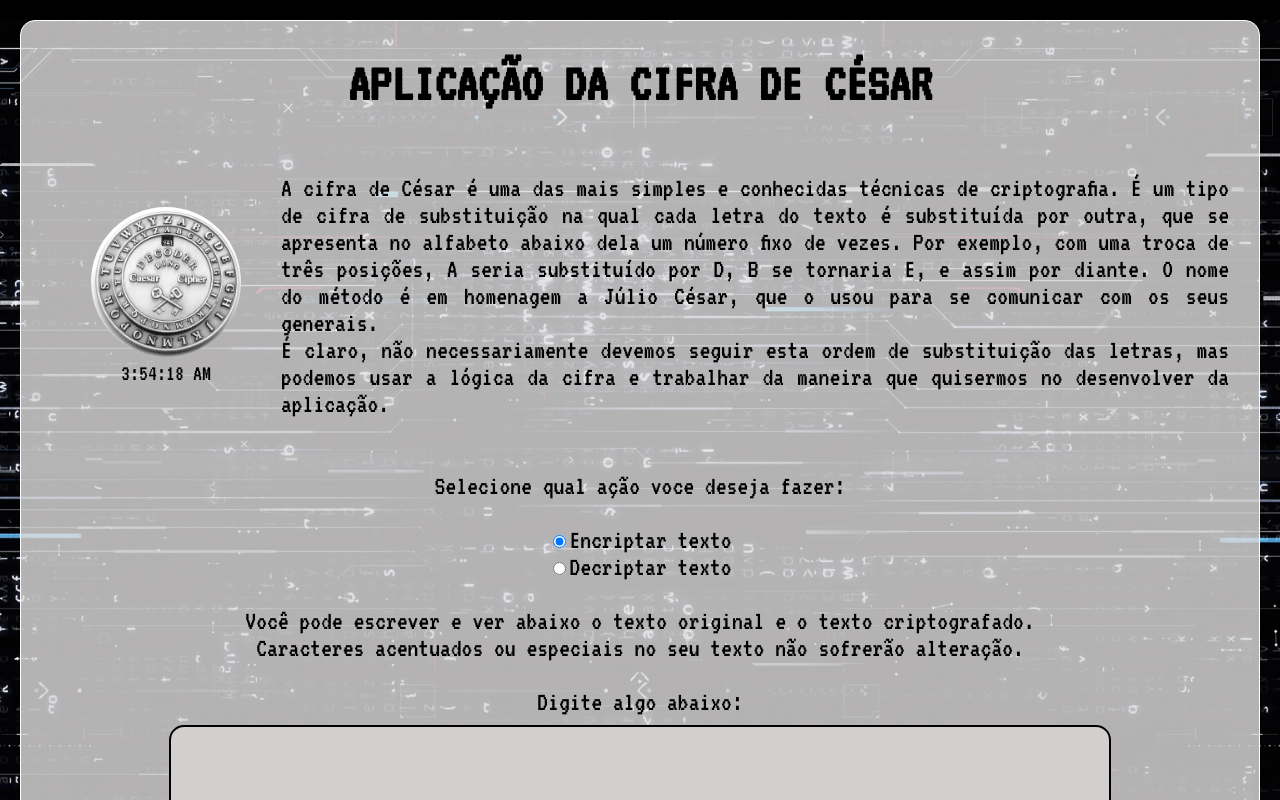
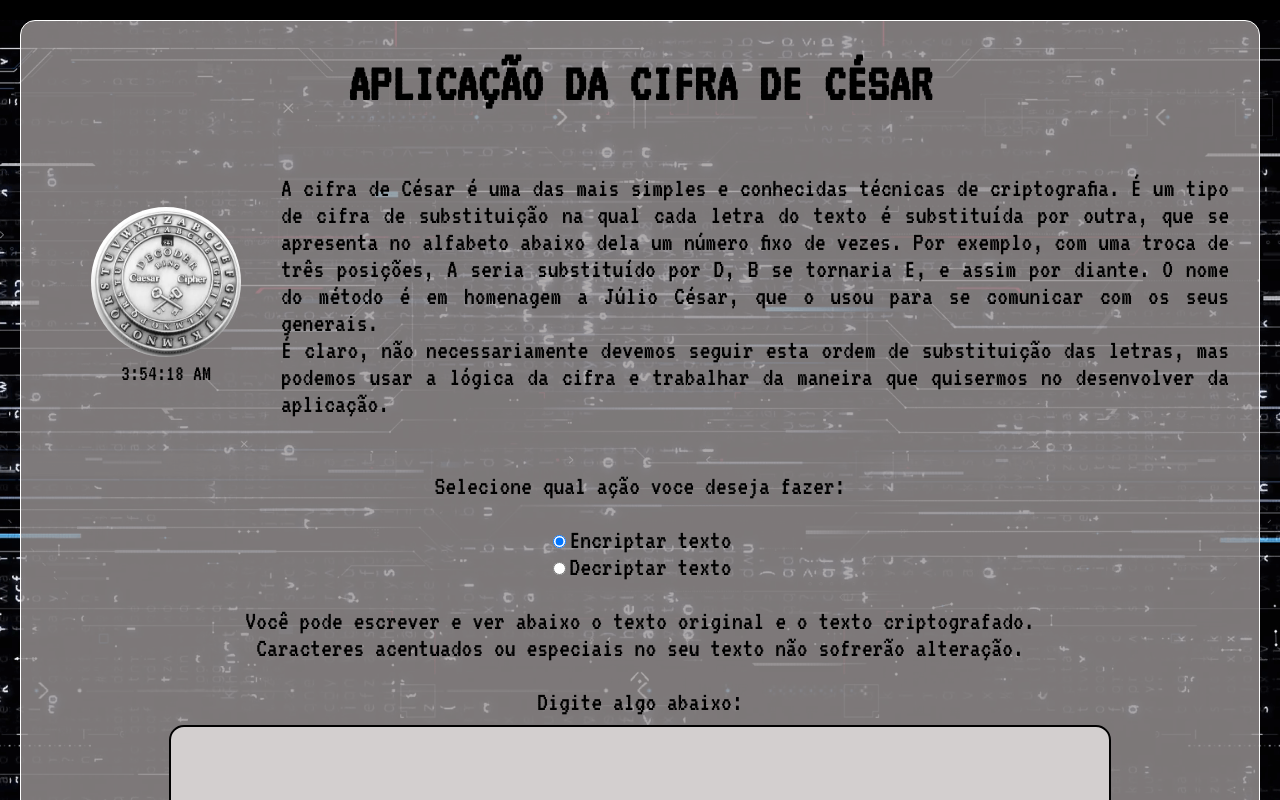
Before and after one commit to Dayvid-San/cifra-de-cesar-nextjs, a Next.js app: page / in a window 1280 px wide. Shown: the top 800 px of the page. Built offline with nearby package versions, Linux system fonts and the light colour scheme.

Commit message:
Refatorando o CSS colocando variaveis de cores.

```diff
--- a/components/Main/Main.module.css
+++ b/components/Main/Main.module.css
@@ -1,7 +1,7 @@
 .App {
   border: 1px solid white;
   border-radius: 15px;
-  background-color: rgba(0, 0, 0, 0.8);
+  background-color: var(--bg);
   padding: 30px;
   padding-top: 0px;
   margin: 20vw;
@@ -94,9 +94,3 @@
     flex-direction: column;
   }
 }
-
-@media (prefers-color-scheme: light) {
-  .App {
-    background-color: rgba(224, 223, 223, 0.8);
-  }
-}
--- a/components/OriginalText/OriginalText.module.css
+++ b/components/OriginalText/OriginalText.module.css
@@ -1,5 +1,5 @@
 .OriginalText {
-  background-color: rgba(13, 150, 150, 0.4);
+  background-color: var(--output-bg);
   border: 3px double black;
   border-radius: 15px;
   padding: 20px;
@@ -15,13 +15,13 @@
 }
 
 .OriginalText p::selection {
-  background: rgba(0, 0, 0, 0.61);
-  color: inherit;
+  background: var(--selection-text-bg);
+  color: var(--selection-text-color);
 }
 
 .OriginalText p::-moz-selection {
-  background: rgba(0, 0, 0, 0.61);
-  color: inherit;
+  background: var(--selection-text-bg);
+  color: var(--selection-text-color);
 }
 
 @keyframes enable {
@@ -51,19 +51,3 @@
     opacity: 1;
   }
 }
-
-@media (prefers-color-scheme: light) {
-  .OriginalText {
-    background-color: #d3cfcf;
-  }
-
-  .OriginalText p::selection {
-    background: rgba(0, 0, 0, 0.61);
-    color: #fff;
-  }
-
-  .OriginalText p::-moz-selection {
-    background: rgba(0, 0, 0, 0.61);
-    color: #fff;
-  }
-}
--- a/components/OutputText/Output.module.css
+++ b/components/OutputText/Output.module.css
@@ -1,5 +1,5 @@
 .OutputText {
-  background-color: rgba(13, 150, 150, 0.4);
+  background-color: var(--output-bg);
   border: 3px double black;
   border-radius: 15px;
   padding: 20px;
@@ -18,18 +18,18 @@
 }
 
 .OutputTextParagraph::selection {
-  background: rgba(0, 0, 0, 0.61);
-  color: inherit;
+  background: var(--selection-text-bg);
+  color: var(--selection-text-color);
 }
 
 .OutputTextParagraph::-moz-selection {
-  background: rgba(0, 0, 0, 0.61);
-  color: inherit;
+  background: var(--selection-text-bg);
+  color: var(--selection-text-color);
 }
 
 .CopyButton {
   margin: 10px;
-  background-color: black;
+  background-color: var(--btn-bg);
   color: inherit;
   font-size: inherit;
   font-family: inherit;
@@ -45,8 +45,8 @@
 }
 
 .Dialog {
-  background: #000;
-  color: inherit;
+  background: var(--input-bg);
+  color: var(--text-color);
   animation: fade 0.5s linear;
   -webkit-animation: fade 0.5s linear;
   -moz-animation: fade 0.5s linear;
@@ -111,31 +111,3 @@
     opacity: 1;
   }
 }
-
-@media (prefers-color-scheme: light) {
-  .OutputText {
-    background-color: #d3cfcf;
-  }
-
-  .OutputText p::selection {
-    background: rgba(0, 0, 0, 0.61);
-    color: #fff;
-  }
-
-  .OutputText p::-moz-selection {
-    background: rgba(0, 0, 0, 0.61);
-    color: #fff;
-  }
-
-  .Dialog {
-    color: #fff;
-  }
-
-  .CopyButton {
-    background-color: #f3f3f3;
-  }
-
-  .CopyButton:hover {
-    background-color: rgba(13, 150, 150, 0.466);
-  }
-}
--- a/components/TextInput/TextInput.module.css
+++ b/components/TextInput/TextInput.module.css
@@ -1,7 +1,7 @@
 .InputText {
-  caret-color: #00ffff;
+  caret-color: var(--caret-color);
   margin: 10px;
-  background-color: #000000;
+  background-color: var(--input-bg);
   font-size: inherit;
   color: inherit;
   font-family: inherit;
@@ -19,28 +19,28 @@
   font-family: inherit;
   border-radius: 15px;
   border: 1px solid aqua;
-  background-color: #000000;
+  background-color: var(--btn-bg);
   padding: 15px;
   cursor: pointer;
   transition: 0.2s all;
 }
 
 .Button:hover {
-  background-color: rgba(13, 150, 150, 0.219);
+  background-color: var(--btn-bg-hover);
 }
 
 @media (prefers-color-scheme: light) {
   .InputText {
-    background-color: #d3cfcf;
-    caret-color: #000000;
+    /* background-color: #d3cfcf;
+    caret-color: #000000; */
     border: 2px solid #000000;
   }
 
-  .Button {
+  /* .Button {
     background: #f3f3f3;
   }
 
   .Button:hover {
-    background-color: rgba(13, 150, 150, 0.466);
-  }
+    background-color: #0d969677;
+  } */
 }
--- a/styles/globals.css
+++ b/styles/globals.css
@@ -1,15 +1,27 @@
+:root {
+  --bg: #000000cc;
+  --btn-bg: #000000;
+  --btn-bg-hover: #0d969638;
+  --input-bg: #000000;
+  --caret-color: #00ffff;
+  --output-bg: #0d969666;
+  --selection-text-bg: #0000009c;
+  --selection-text-color: #00ffff;
+  --text-color: #00ffff;
+}
+
 * {
   box-sizing: border-box;
 }
 
 html,
 body {
-  background: #000;
+  background:#000000;
   padding: 0;
   margin: 0;
   font-size: 1.3rem;
   font-family: 'VT323', monospace;
-  color: aqua;
+  color: var(--text-color);
 }
 
 body::-webkit-scrollbar {
@@ -19,7 +31,6 @@ body::-webkit-scrollbar {
 
 body::-webkit-scrollbar-thumb {
   background-color: aqua;
-  /* outline: 1px solid slategrey; */
 }
 
 @media only screen and (min-width: 428px) {
@@ -31,9 +42,16 @@ body::-webkit-scrollbar-thumb {
   }
 }
 
-
 @media (prefers-color-scheme: light) {
-  body {
-    color: #000000;
+  :root {
+    --bg: #9b9797cc;
+    --btn-bg: #f3f3f3;
+    --btn-bg-hover: #0d969677;
+    --input-bg: #d3cfcf;
+    --caret-color: #000000;
+    --output-bg: #d3cfcf;
+    --selection-text-bg: #3b3a3a;
+    --selection-text-color: #fcfcfc;
+    --text-color: #000000;
   }
 }
```
